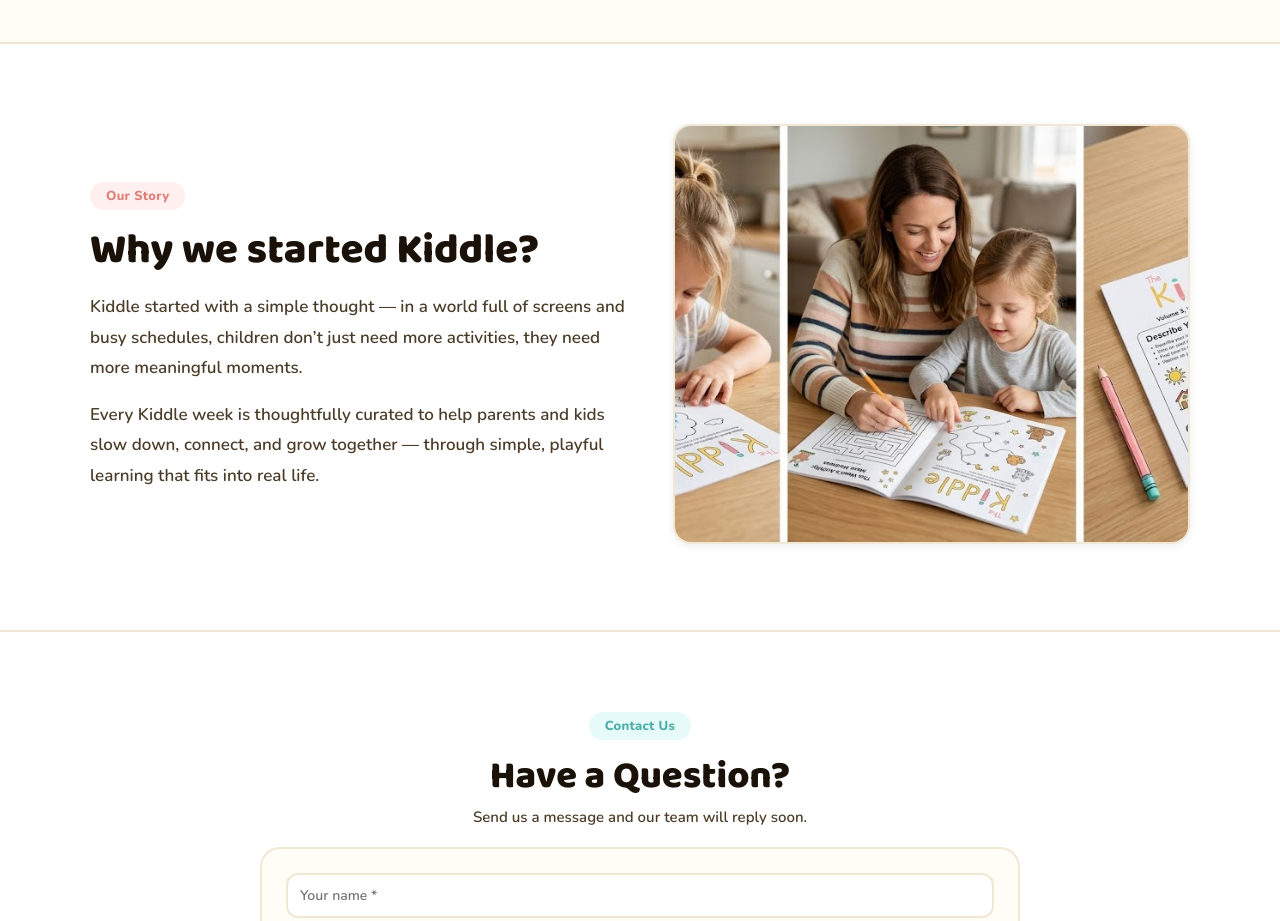
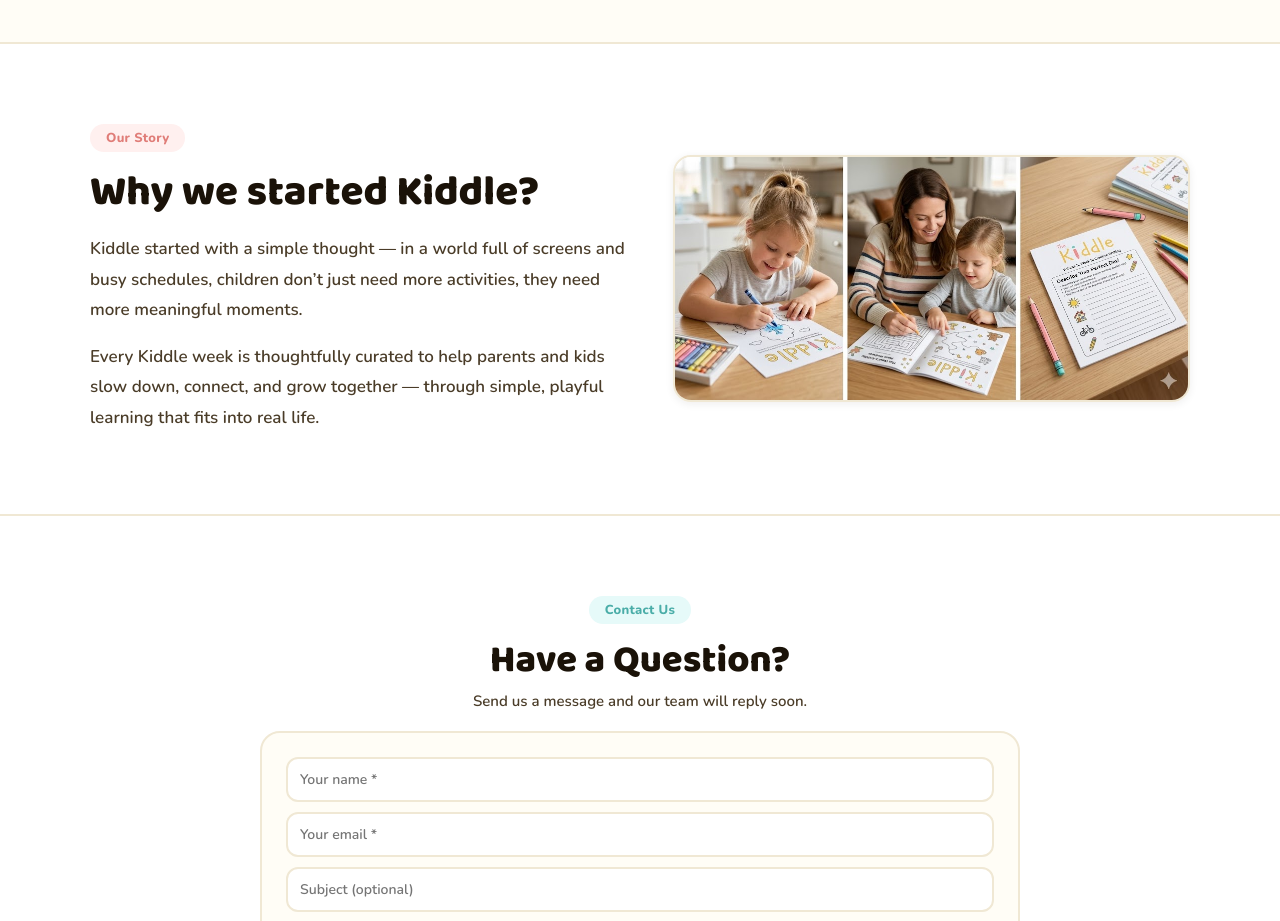
Before and after one commit to akashmalbari/thekiddle, a Next.js app: page / in a window 1280 px wide. Shown: the part 3500-4421 px from the top of the page. Built offline with nearby package versions, Linux system fonts and the light colour scheme; no server answers; the database is empty.

Commit message:
fix image

```diff
--- a/app/page.tsx
+++ b/app/page.tsx
@@ -497,9 +497,9 @@
               alt="Mom and child enjoying Kiddle activities"
               style={{
                 width: '100%',
-                height: isMobile ? 'auto' : 420,
-                maxHeight: isMobile ? 420 : 'none',
-                objectFit: 'cover',
+                height: 'auto',
+                display: 'block',
+                objectFit: 'contain',
                 borderRadius: 18,
                 boxShadow: 'var(--shadow-sm)',
                 border: '2px solid var(--border)',
```
